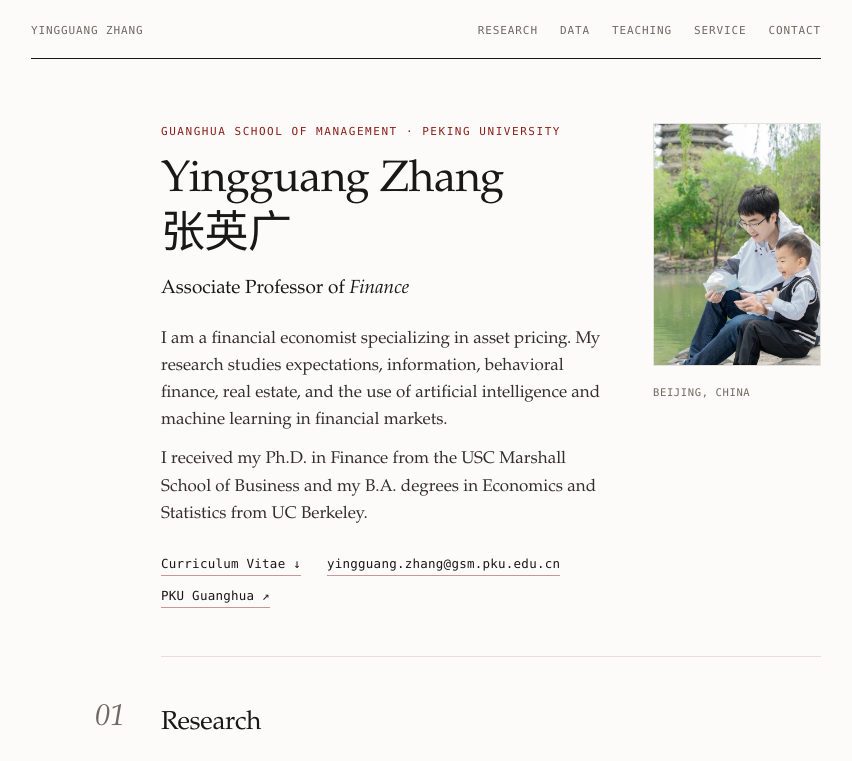
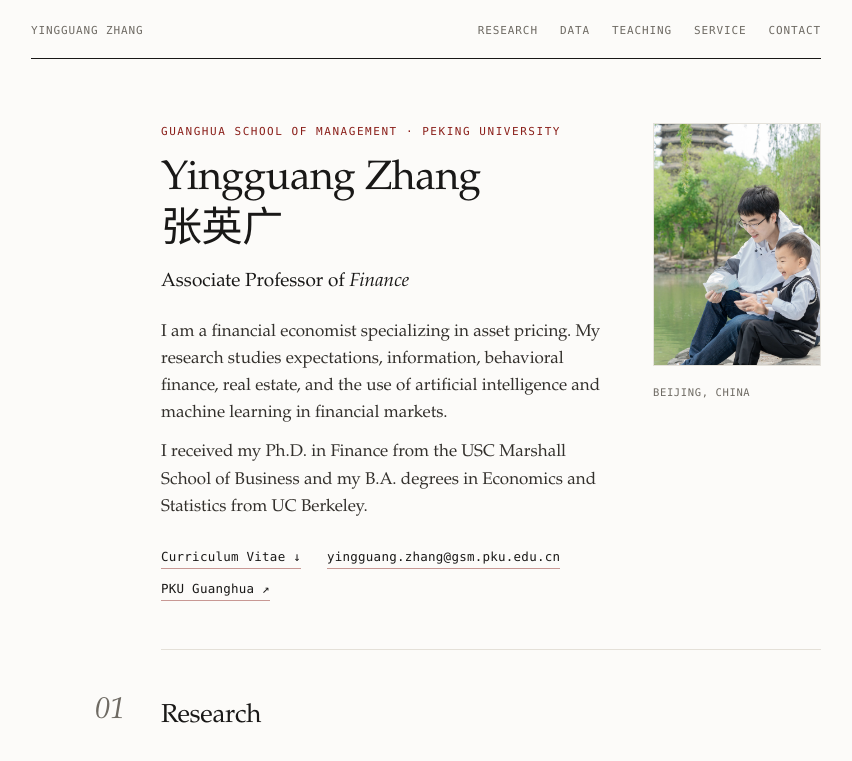
Before and after one commit to YG-Chueng/YG-Chueng.github.io, a plain HTML site: page index.html in a window 1280 px wide. Shown: the top 761 px of the page, without its empty margins (214-1066 px from the left). Drawn offline with Linux system fonts and the light colour scheme.

Commit message:
Reduce homepage name size

```diff
--- a/index.html
+++ b/index.html
@@ -122,7 +122,7 @@
   }
   h1 {
     font-weight: 500;
-    font-size: clamp(34px, 5vw, 44px);
+    font-size: clamp(32px, 4.5vw, 41px);
     line-height: 1.08;
     letter-spacing: -0.01em;
     margin-bottom: 14px;
```
